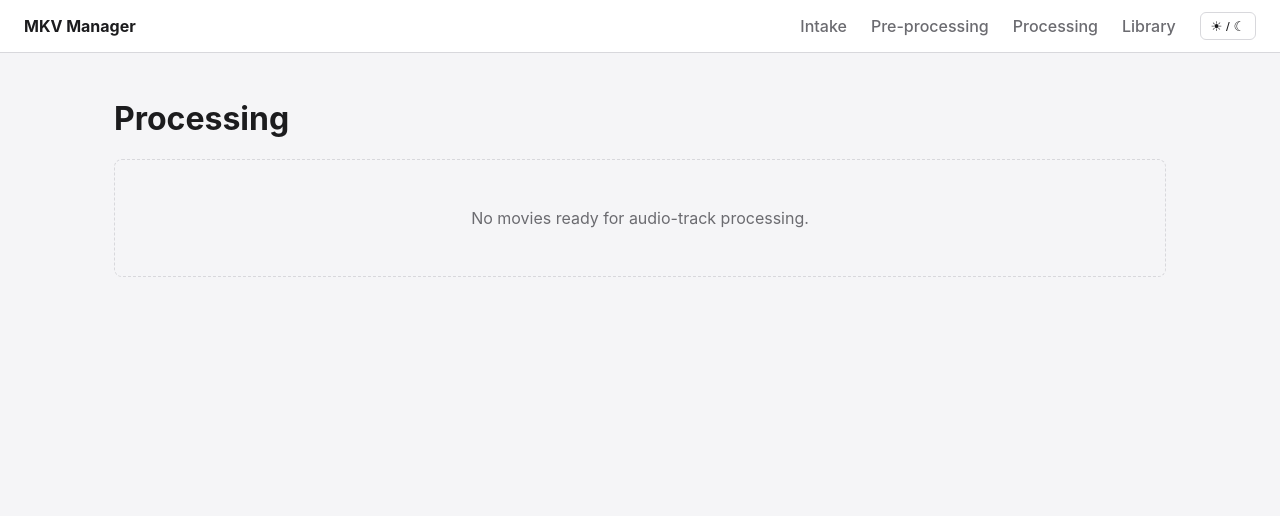
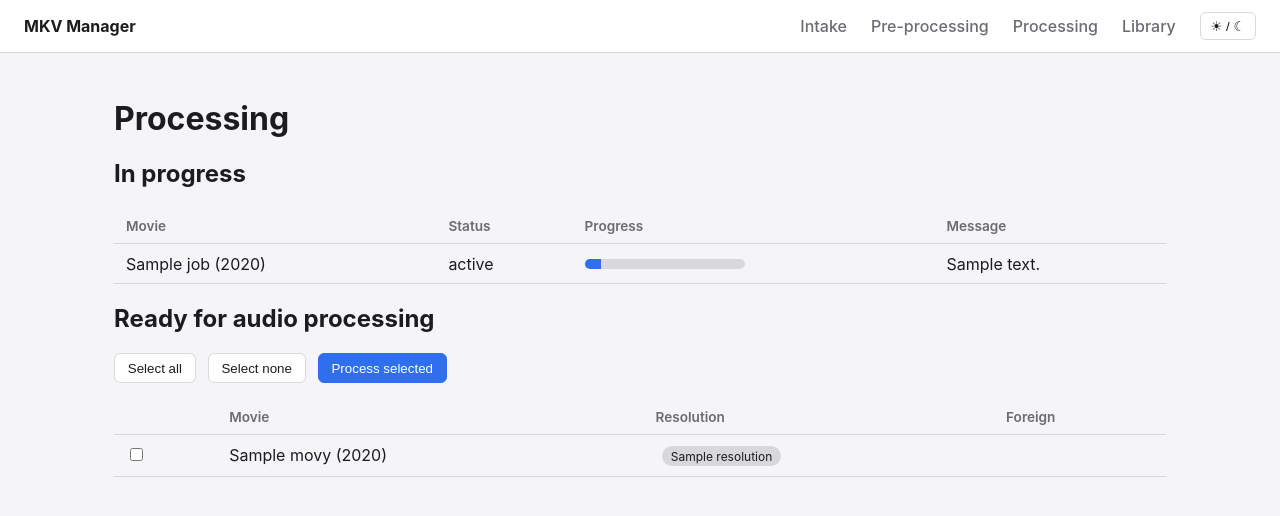
Before and after one commit to LWR999/MovieFlow, a Flask app: template templates/processing.html in a window 1280 px wide. Shown: the top 516 px of the page. Run offline with Flask 3, Linux system fonts and the light colour scheme; the template is opened without the code that fills it: most values are stand-ins (such as "Sample title", 1, 10 or a date in 2020).

Commit message:
Add Processing stage: audio track cleanup per spec 1.2
processing.process_audio keeps every English-tagged audio track plus,
for foreign films, the TMDb original_language track(s) - matching
against both ISO 639-2 bibliographic/terminological codes since
mkvmerge may report either (e.g. fre/fra for French). Subtitles and
video are left untouched by omitting --subtitle-tracks/--video-tracks
entirely. Remuxes to a temp file via mkvmerge --gui-mode (progress
parsed same as the BDMV path), verifies the output, then atomically
replaces the original with Path.replace(). Refuses to proceed if no
track matches the retention rule, rather than silently producing a
video-only file.

Processing screen lists preprocessed movies with resolution/foreign
badges and select-all/none + "Process selected" bulk actions per spec
section 8, plus the same in-flight job-progress monitor pattern as
Pre-processing.

probe._mkvmerge_tracks made public (probe.mkvmerge_tracks) so this
module can reuse the same track-enumeration helper.

Verified against synthetic multi-track fixtures: English film (keeps
both English tracks incl. commentary, drops Russian), French film
(keeps French + English dub, drops German commentary), a guard-triggers
case (all-Russian audio on a non-foreign film correctly refuses rather
than stripping to zero tracks, leaving the file untouched), and
confirmed subtitle/video tracks and atomic replace all behave
correctly. Also verified the full HTTP flow: bulk-select submit,
live job progress, and status transition to processed.

```diff
--- a/app.py
+++ b/app.py
@@ -5,6 +5,7 @@ import db
 import jobs
 import naming
 import preprocess
+import processing as audio_processing
 import scanner
 import tmdb
 
@@ -186,7 +187,29 @@ def create_app():
 
     @app.route("/processing")
     def processing():
-        return render_template("processing.html")
+        conn = db.get_db()
+        movies = conn.execute(
+            "SELECT * FROM movies WHERE status = 'preprocessed' ORDER BY created_at DESC"
+        ).fetchall()
+        job_rows = conn.execute(
+            """
+            SELECT jobs.*, movies.clean_title, movies.year
+            FROM jobs JOIN movies ON jobs.movie_id = movies.id
+            WHERE jobs.job_type = 'process' AND jobs.status IN ('queued', 'running', 'error')
+            ORDER BY jobs.id DESC
+            """
+        ).fetchall()
+        return render_template("processing.html", movies=movies, jobs=job_rows)
+
+    @app.route("/movies/process", methods=["POST"])
+    def process_selected():
+        movie_ids = request.form.getlist("movie_id", type=int)
+        for movie_id in movie_ids:
+            try:
+                jobs.submit_job(movie_id, "process", audio_processing.process_audio)
+            except jobs.JobAlreadyRunning:
+                pass
+        return redirect(url_for("processing"))
 
     @app.route("/library")
     def library():
--- a/probe.py
+++ b/probe.py
@@ -54,7 +54,7 @@ def _ffprobe(path):
     return json.loads(result.stdout)
 
 
-def _mkvmerge_tracks(path):
+def mkvmerge_tracks(path):
     try:
         cmd = ["mkvmerge", "-J", str(path)]
         result = subprocess.run(cmd, capture_output=True, text=True, timeout=TIMEOUT, check=True)
@@ -155,7 +155,7 @@ def inspect_media(original_path, source_type):
             result["hdr_flavor"] = hdr_label(video_stream)
 
         if media_path.suffix.lower() == ".mkv":
-            tracks = _mkvmerge_tracks(media_path)
+            tracks = mkvmerge_tracks(media_path)
             audio_list = format_mkvmerge_audio(tracks) if tracks is not None else format_ffprobe_audio(streams)
         else:
             audio_list = format_ffprobe_audio(streams)
--- /dev/null
+++ b/processing.py
@@ -0,0 +1,112 @@
+import re
+import subprocess
+from pathlib import Path
+
+import db
+import probe
+
+MKVMERGE_TIMEOUT = 6 * 60 * 60
+
+# TMDb original_language is ISO 639-1 (2-letter); mkvmerge reports track
+# languages as ISO 639-2 (3-letter), which has both a bibliographic and
+# terminological code for some languages (e.g. French: fre/fra) - accept
+# either.
+ISO_639_1_TO_639_2 = {
+    "en": {"eng"},
+    "fr": {"fre", "fra"},
+    "de": {"ger", "deu"},
+    "ja": {"jpn"},
+    "ru": {"rus"},
+    "es": {"spa"},
+    "it": {"ita"},
+    "pt": {"por"},
+    "ko": {"kor"},
+    "zh": {"chi", "zho"},
+    "nl": {"dut", "nld"},
+    "sv": {"swe"},
+    "no": {"nor"},
+    "da": {"dan"},
+    "fi": {"fin"},
+    "pl": {"pol"},
+    "tr": {"tur"},
+    "ar": {"ara"},
+    "hi": {"hin"},
+}
+
+
+def _keep_audio_track_ids(tracks, is_foreign, original_language):
+    """Per spec section 1.2: keep every English-tagged audio track, plus (for
+    foreign films) the original-language track(s). Drop everything else."""
+    english_codes = ISO_639_1_TO_639_2["en"]
+    original_codes = ISO_639_1_TO_639_2.get(original_language or "", set())
+
+    keep_ids = []
+    for t in tracks:
+        if t.get("type") != "audio":
+            continue
+        lang = (t.get("properties", {}).get("language") or "").lower()
+        if lang in english_codes:
+            keep_ids.append(t["id"])
+        elif is_foreign and lang in original_codes:
+            keep_ids.append(t["id"])
+    return keep_ids
+
+
+def _run_mkvmerge_strip(input_path, output_path, keep_ids, progress):
+    cmd = [
+        "mkvmerge", "--gui-mode",
+        "-o", str(output_path),
+        "--audio-tracks", ",".join(str(i) for i in keep_ids),
+        str(input_path),
+    ]
+    proc = subprocess.Popen(cmd, stdout=subprocess.PIPE, stderr=subprocess.STDOUT, text=True)
+    pattern = re.compile(r"#GUI#progress (\d+)%")
+    for line in proc.stdout:
+        m = pattern.search(line)
+        if m:
+            pct = 10 + min(80, int(m.group(1)) * 0.8)
+            progress(pct, "stripping audio tracks")
+    proc.wait(timeout=MKVMERGE_TIMEOUT)
+    if proc.returncode != 0:
+        raise RuntimeError(f"mkvmerge exited with code {proc.returncode}")
+
+
+def process_audio(movie_id, progress):
+    conn = db.connect()
+    try:
+        movie = conn.execute("SELECT * FROM movies WHERE id = ?", (movie_id,)).fetchone()
+        if movie is None:
+            raise RuntimeError(f"movie {movie_id} not found")
+
+        mkv_path = Path(movie["final_path"]) / f"{movie['clean_title']} ({movie['year']}).mkv"
+        if not mkv_path.is_file():
+            raise RuntimeError(f"expected MKV not found: {mkv_path}")
+
+        progress(5, "enumerating audio tracks")
+        tracks = probe.mkvmerge_tracks(mkv_path)
+        if not tracks:
+            raise RuntimeError("mkvmerge could not identify tracks")
+
+        keep_ids = _keep_audio_track_ids(tracks, movie["is_foreign"], movie["original_language"])
+        if not keep_ids:
+            raise RuntimeError("no audio tracks matched the retention rule - refusing to strip all audio")
+
+        progress(10, "stripping audio tracks")
+        tmp_output = mkv_path.with_suffix(".tmp.mkv")
+        _run_mkvmerge_strip(mkv_path, tmp_output, keep_ids, progress)
+
+        progress(90, "verifying output")
+        if not tmp_output.exists() or tmp_output.stat().st_size == 0:
+            raise RuntimeError("mkvmerge output missing or empty")
+
+        progress(95, "replacing original file")
+        tmp_output.replace(mkv_path)
+
+        conn.execute(
+            "UPDATE movies SET status = 'processed', updated_at = datetime('now') WHERE id = ?",
+            (movie_id,),
+        )
+        conn.commit()
+        progress(100, "done")
+    finally:
+        conn.close()
--- /dev/null
+++ b/static/processing.js
@@ -0,0 +1,6 @@
+document.getElementById("select-all")?.addEventListener("click", () => {
+    document.querySelectorAll(".row-select").forEach((cb) => (cb.checked = true));
+});
+document.getElementById("select-none")?.addEventListener("click", () => {
+    document.querySelectorAll(".row-select").forEach((cb) => (cb.checked = false));
+});
--- a/static/style.css
+++ b/static/style.css
@@ -240,3 +240,24 @@ main {
     background: var(--accent);
     transition: width 0.3s ease;
 }
+
+.bulk-actions {
+    display: flex;
+    gap: 0.75rem;
+    margin-bottom: 1rem;
+}
+
+.bulk-actions button {
+    border: 1px solid var(--border);
+    background: var(--card-bg);
+    color: var(--fg);
+    border-radius: 6px;
+    padding: 0.4rem 0.8rem;
+    cursor: pointer;
+}
+
+.bulk-actions button[type="submit"] {
+    background: var(--accent);
+    color: #fff;
+    border-color: var(--accent);
+}
--- a/templates/processing.html
+++ b/templates/processing.html
@@ -2,5 +2,67 @@
 {% block title %}Processing — MKV Manager{% endblock %}
 {% block content %}
     <h1>Processing</h1>
+
+    {% if jobs %}
+    <h2>In progress</h2>
+    <table class="intake-table">
+        <thead>
+            <tr>
+                <th>Movie</th>
+                <th>Status</th>
+                <th>Progress</th>
+                <th>Message</th>
+            </tr>
+        </thead>
+        <tbody>
+            {% for j in jobs %}
+            <tr data-job-id="{{ j.id }}">
+                <td>{{ j.clean_title }}{% if j.year %} ({{ j.year }}){% endif %}</td>
+                <td class="job-status">{{ j.status }}</td>
+                <td>
+                    <div class="progress-bar"><div class="progress-bar-fill" style="width: {{ j.progress_pct }}%"></div></div>
+                </td>
+                <td class="job-message">{{ j.message or "" }}</td>
+            </tr>
+            {% endfor %}
+        </tbody>
+    </table>
+    {% endif %}
+
+    {% if movies %}
+    <h2>Ready for audio processing</h2>
+    <form method="post" action="{{ url_for('process_selected') }}">
+        <div class="bulk-actions">
+            <button type="button" id="select-all">Select all</button>
+            <button type="button" id="select-none">Select none</button>
+            <button type="submit">Process selected</button>
+        </div>
+        <table class="intake-table">
+            <thead>
+                <tr>
+                    <th></th>
+                    <th>Movie</th>
+                    <th>Resolution</th>
+                    <th>Foreign</th>
+                </tr>
+            </thead>
+            <tbody>
+                {% for m in movies %}
+                <tr>
+                    <td><input type="checkbox" name="movie_id" value="{{ m.id }}" class="row-select"></td>
+                    <td>{{ m.clean_title }}{% if m.year %} ({{ m.year }}){% endif %}</td>
+                    <td><span class="badge">{{ m.resolution or "unknown" }}</span></td>
+                    <td>{% if m.is_foreign %}<span class="badge">Foreign</span>{% endif %}</td>
+                </tr>
+                {% endfor %}
+            </tbody>
+        </table>
+    </form>
+    {% elif not jobs %}
     <div class="empty-state">No movies ready for audio-track processing.</div>
+    {% endif %}
 {% endblock %}
+{% block scripts %}
+<script src="{{ url_for('static', filename='jobs_poll.js') }}"></script>
+<script src="{{ url_for('static', filename='processing.js') }}"></script>
+{% endblock %}
```
